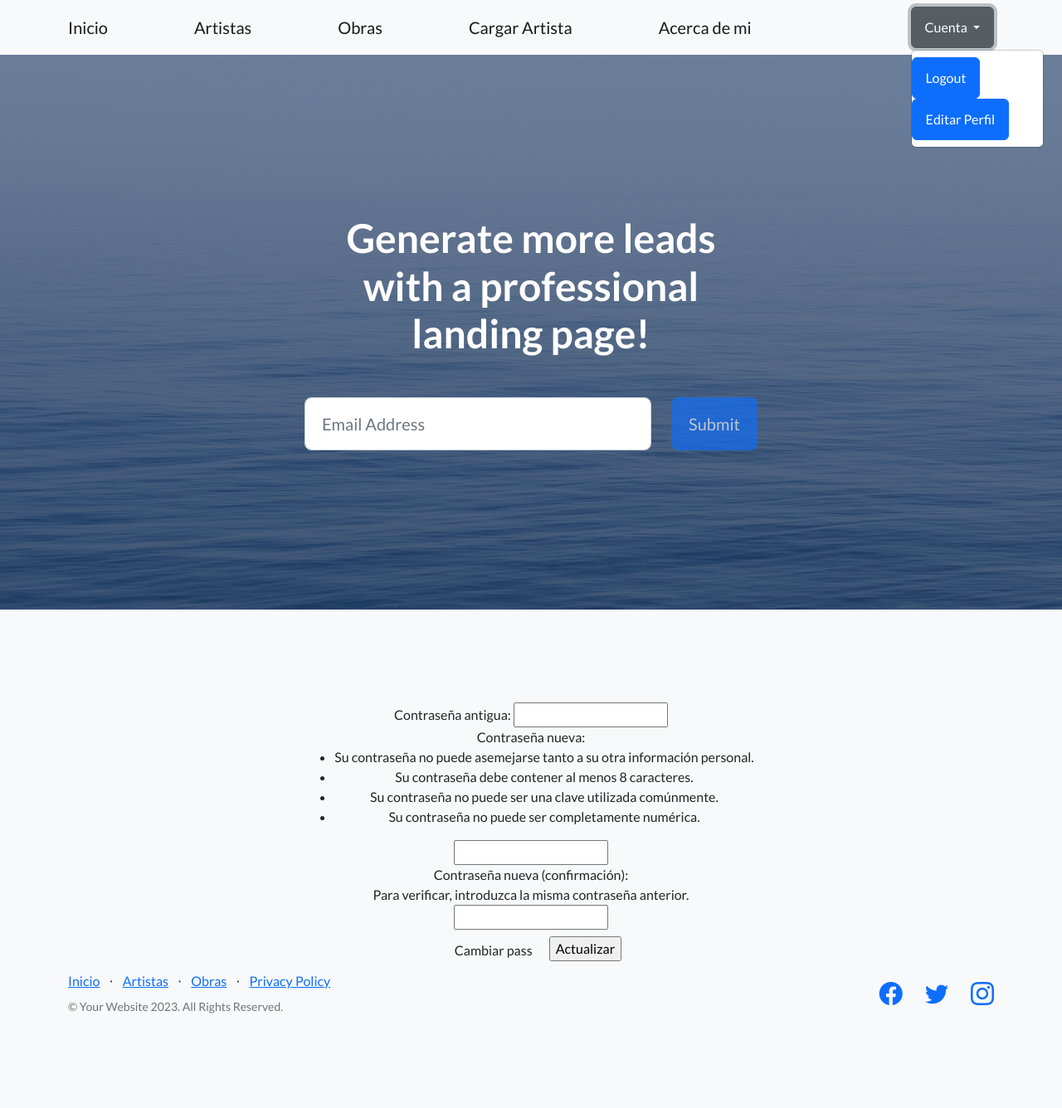
After one commit to chinona/final-, a Django app: page /usuarios/cambiar_contrasenia/ in a window 1280 px wide, after a click on "Cuenta". The commit adds this page. Shown: the whole page at 83% size. Run offline with Django 5.2, Linux system fonts and the light colour scheme; a user stored in the database is signed in; data comes from the database, SQL or seed files in the repository; both versions use the stored data as it was after the commit; some libraries are stand-ins or nearby versions.

Commit message:
tercer commit

```diff
--- a/appfinal/templates/appfinal/base.html
+++ b/appfinal/templates/appfinal/base.html
@@ -26,23 +26,26 @@
                 <a class="navbar-brand" href="{% url 'listar' %}">Obras</a>
                 <a class="navbar-brand" href="{% url 'cargar_artista' %}"> Cargar Artista</a>
                 <a class="navbar-brand" href="{% url 'acerca_de_mi' %}">Acerca de mi</a>
+
+                <img src="{{request.user.avatar.imagen.url}}" alt="" height="40px">
                 <div class="dropdown">
                     {% if request.usuarios.is_authenticate %}
                         <button class="btn btn-secondary dropdown-toggle" type="button" data-bs-toggle="dropdown" aria-expanded="false">
                         {{request.user.username}}
                         </button>
                     {% else %}
-                    <button class="btn btn-secondary dropdown-toggle" type="button" data-bs-toggle="dropdown" aria-expanded="false">
+                        <button class="btn btn-secondary dropdown-toggle" type="button" data-bs-toggle="dropdown" aria-expanded="false">
                         Cuenta
                         </button>
                     {% endif %}
                     <ul class="dropdown-menu">
-                        {% if request.usuarios.is_authenticate %}
+                        {% if request.user.is_authenticated %}
                             <li><a class="btn btn-primary" href="{% url 'Logout' %}">Logout</a></li>
-                            {% else %}
-                                <li><a class="btn btn-primary" href="{% url 'Login' %}">Login</a></li>
-                                <li><a class="btn btn-primary" href="{% url 'Register' %}">Register</a></li>
-                            {% endif %}
+                            <li><a class="btn btn-primary" href="{% url 'EditarPerfil' %}">Editar Perfil</a></li>
+                        {% else %}
+                            <li><a class="btn btn-primary" href="{% url 'Login' %}">Login</a></li>
+                            <li><a class="btn btn-primary" href="{% url 'Register' %}">Crear cuenta</a></li>
+                        {% endif %}
                     </ul>
                 </div>
             </div>
--- a/appfinal/templates/appfinal/inicio.html
+++ b/appfinal/templates/appfinal/inicio.html
@@ -6,4 +6,8 @@
 {% load static %}
 <h1>Bienvenido a ArteApp</h1>
 
+{% if request.user.is_authenticated %}
+<h2> Bienvenido {{user}} </h2>
+{% endif %}
+
 {% endblock contenidoQueCambia %}
--- a/proyectofinal/settings.py
+++ b/proyectofinal/settings.py
@@ -9,7 +9,7 @@ https://docs.djangoproject.com/en/5.0/topics/settings/
 For the full list of settings and their values, see
 https://docs.djangoproject.com/en/5.0/ref/settings/
 """
-
+import os
 from pathlib import Path
 
 # Build paths inside the project like this: BASE_DIR / 'subdir'.
@@ -124,3 +124,6 @@ STATIC_URL = 'static/'
 # https://docs.djangoproject.com/en/5.0/ref/settings/#default-auto-field
 
 DEFAULT_AUTO_FIELD = 'django.db.models.BigAutoField'
+
+MEDIA_URL= "/media/"
+MEDIA_ROOT= os.path.join(BASE_DIR, 'media')
--- a/proyectofinal/urls.py
+++ b/proyectofinal/urls.py
@@ -1,8 +1,11 @@
 from django.contrib import admin
 from django.urls import path, include
+from django.conf import settings
+from django.conf.urls.static import static
 
 urlpatterns = [
     path ('admin/', admin.site.urls),
     path ("", include("appfinal.urls")),
     path ("usuarios/", include("usuarios.urls")),
 ]
+urlpatterns += static(settings.MEDIA_URL, document_root = settings.MEDIA_ROOT)
--- a/usuarios/admin.py
+++ b/usuarios/admin.py
@@ -1,3 +1,4 @@
 from django.contrib import admin
-
+from usuarios.models import Avatar
 # Register your models here.
+admin.site.register(Avatar)
--- /dev/null
+++ b/usuarios/templates/usuarios/editar_pass.html
@@ -0,0 +1,28 @@
+{% extends 'appfinal/base.html' %}
+
+{% load static %}
+
+{% block title %} Editar contraseña {% endblock title %}
+
+{% block contenidoQueCambia %}
+
+    {# Este div sólo está agregado para centrar el formulario en la página usando Bootstrap #}
+    <div class="d-flex justify-content-center">
+
+        {# Con este div colocamos el título y debajo el formulario usando Bootstrap #}
+        <div class="d-flex flex-column">
+
+
+            <form action="" method="POST">
+                {% csrf_token %}
+                <table>
+                    {{ form }}
+                </table>
+                <a class= "btn btn primary" href="{% url 'CambiarContraseña' %}">Cambiar pass<a>
+                <input type="submit" value="Actualizar">
+
+            </form>
+
+        </div>
+    </div>
+{% endblock contenidoQueCambia %}
--- a/usuarios/urls.py
+++ b/usuarios/urls.py
@@ -7,5 +7,6 @@ urlpatterns = [
     path ("login/", views.login_request, name="Login"),
     path("register/", views.register, name= "Register"),
     path("logout/", LogoutView.as_view(template_name="appfinal/inicio.html"), name= "Logout"),
-
+    path("editar_perfil/", views.editar_perfil, name= "EditarPerfil"),
+    path("cambiar_contrasenia/", views.CambiarContrasenia.as_view(), name= "CambiarContraseña")
 ]
--- a/usuarios/views.py
+++ b/usuarios/views.py
@@ -1,7 +1,12 @@
 from django.shortcuts import render
 from django.contrib.auth.forms import AuthenticationForm
 from django.contrib.auth import login, authenticate
-from usuarios.forms import UserRegisterForm
+from usuarios.forms import UserRegisterForm, UserEditForm
+from django.contrib.auth.decorators import login_required
+from django.contrib.auth.mixins import LoginRequiredMixin
+from django.contrib.auth.views import PasswordChangeView
+from django.urls import reverse_lazy
+
 
 def login_request(request):
 
@@ -45,3 +50,26 @@ def register(request):
 
     form = UserRegisterForm()
     return render(request,"usuarios/registro.html" ,  {"form":form, "msg_register": msg_register})
+
+@login_required
+def editar_perfil(request):
+    usuario= request.user
+
+    if request.method == "POST":
+        mi_formulario= UserEditForm(request.POST, request.FILES, instance= usuario)
+        if mi_formulario.is_valid():
+
+            if mi_formulario.cleaned_data.get("imagen"):
+                usuario.avatar.imagen= mi_formulario.cleaned_data.get("imagen")
+                usuario.avatar.save()
+
+            mi_formulario.save()
+            return render(request, "appfinal/inicio.html")
+    else:
+        mi_formulario = UserEditForm(instance= usuario)
+
+    return render(request, "usuarios/editar_perfil.html", {"form": mi_formulario})
+
+class CambiarContrasenia(LoginRequiredMixin, PasswordChangeView):
+    template_name= "usuarios/editar_pass.html"
+    success_url = reverse_lazy("EditarPerfil")
```
Also changed, not shown: usuarios/forms.py (+12 -1 lines), usuarios/models.py (+7 -0 lines), usuarios/templates/usuarios/editar_perfil.html (added, +28 -0 lines), db.sqlite3, media/avatares/png-clipart-avatar-user-computer-icons-software-developer-avatar-child-face-thumbnail.png (added), usuarios/migrations/0001_initial.py (added).
